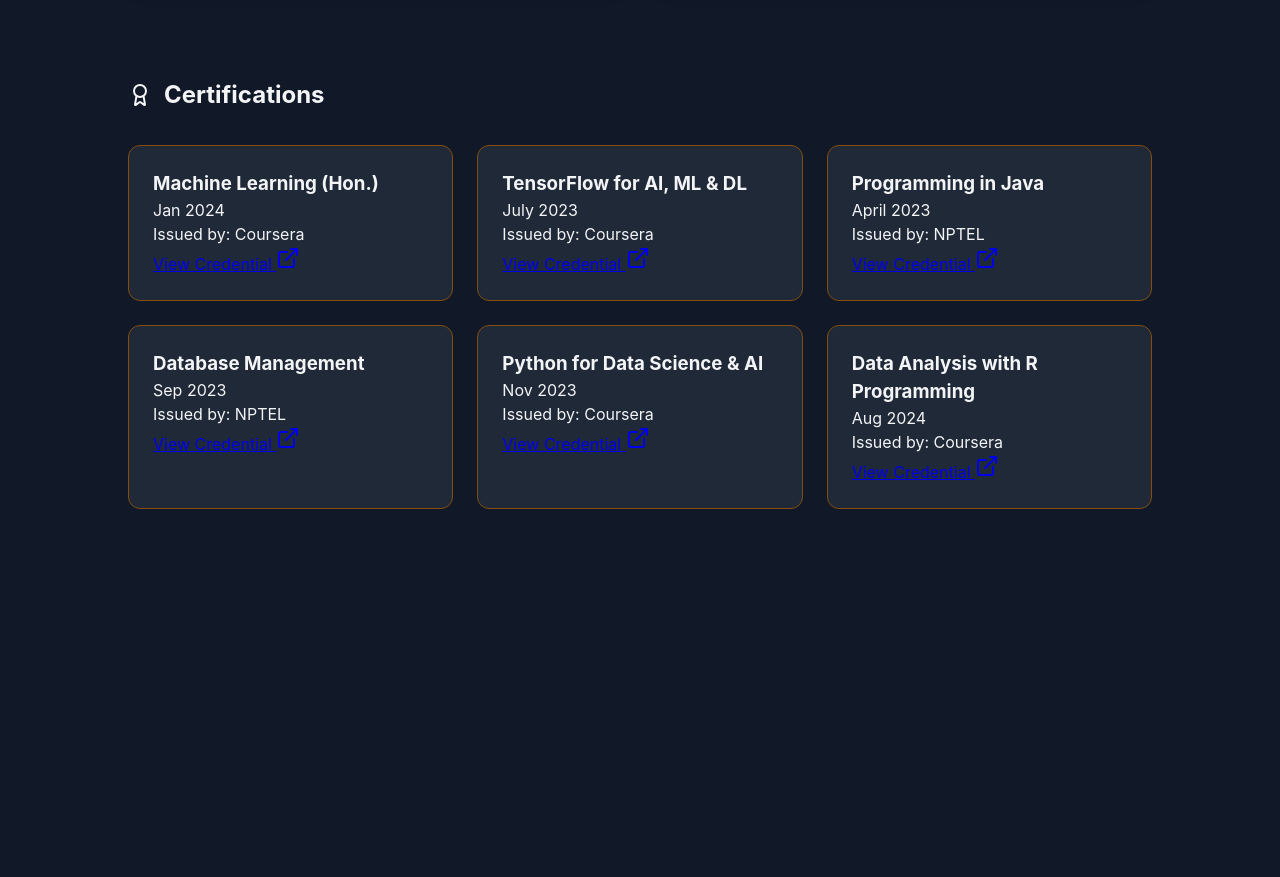
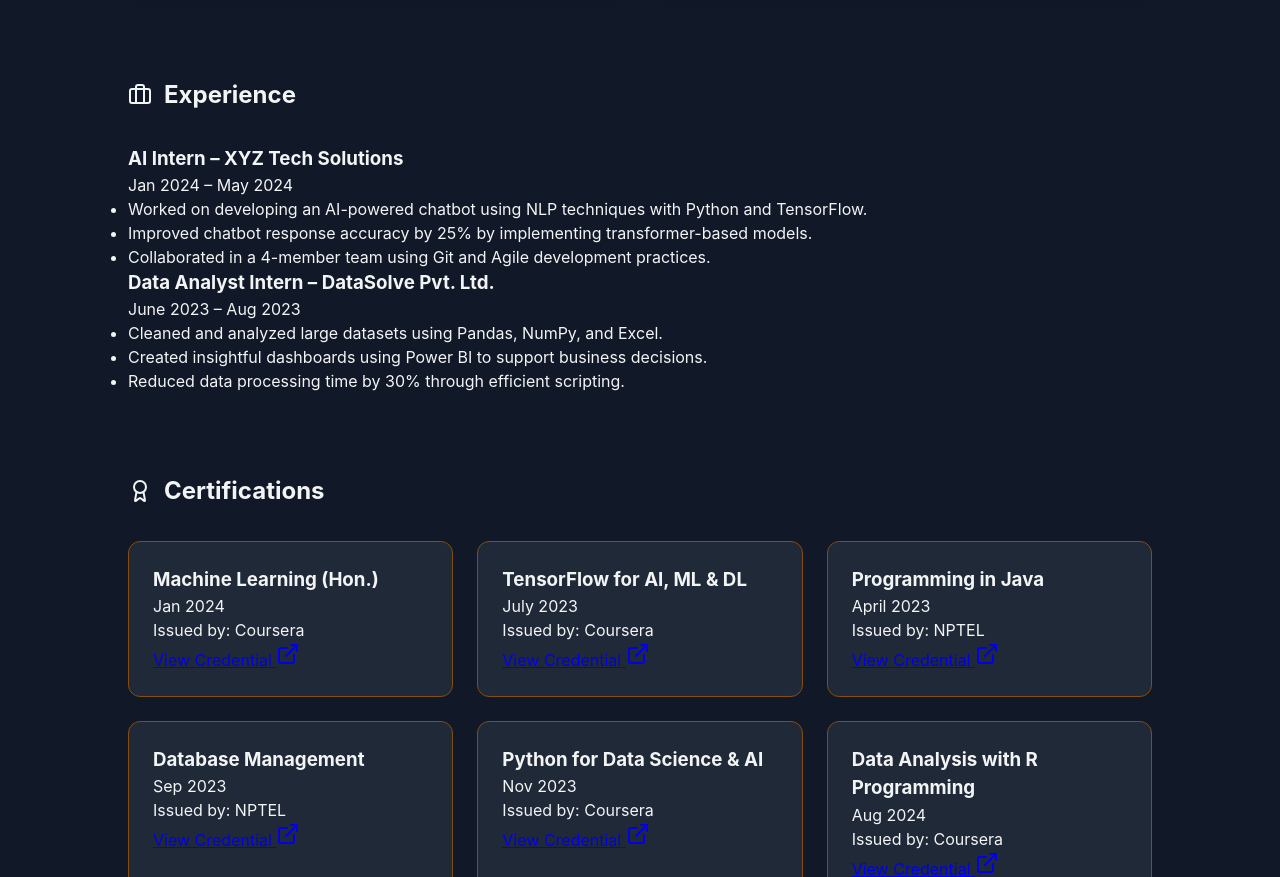
Before and after one commit to ShrirajVallamdeshi/Portfolio, a plain HTML site: page index.html in a window 1280 px wide. Shown: the part 3038-3915 px from the top of the page. Before the commit the page ends 3675 px from the top, so only its background shows below. Drawn offline with nearby package versions, Linux system fonts and the light colour scheme.

Commit message:
index.html

```diff
--- a/index.html
+++ b/index.html
@@ -6,13 +6,13 @@
     <title>Shriraj Vallamdeshi - Portfolio</title>
     <link href="https://cdnjs.cloudflare.com/ajax/libs/lucide/0.263.1/lucide.min.css" rel="stylesheet">
     <link href="styles.css" rel="stylesheet">
+
     <!-- Google tag (gtag.js) -->
     <script async src="https://www.googletagmanager.com/gtag/js?id=G-27JBDBHF3M"></script>
     <script>
         window.dataLayer = window.dataLayer || [];
         function gtag(){dataLayer.push(arguments);}
         gtag('js', new Date());
-
         gtag('config', 'G-27JBDBHF3M');
     </script>
 </head>
@@ -35,27 +35,20 @@
 
                 <!-- Contact Links -->
                 <div class="contact-links">
-                    <!-- Email Link -->
                     <a href="mailto:shrirajvallamdeshi@gmail.com" class="contact-btn cyan-border">
                         <i data-lucide="mail"></i>
                         <span>Email</span>
                     </a>
-
-                    <!-- LinkedIn Link (replace with your LinkedIn profile URL) -->
                     <a href="https://www.linkedin.com/in/shriraj-vallamdeshi-b4743323b/" target="_blank" class="contact-btn blue-border">
                         <i data-lucide="linkedin"></i>
                         <span>LinkedIn</span>
                     </a>
-
-                    <!-- GitHub Link (replace with your GitHub profile URL) -->
                     <a href="https://github.com/ShrirajVallamdeshi" target="_blank" class="contact-btn purple-border">
                         <i data-lucide="github"></i>
                         <span>GitHub</span>
                     </a>
-
-                    <!-- Resume Link (replace with your resume URL or file path) -->
                     <a href="https://drive.google.com/file/d/1q6zkkEyWhACB2QKPpQxT4fzIIvM50AbG/view?usp=sharing" target="_blank" class="contact-btn blue-border">
-                        <i data-lucide="file-text"></i> <!-- Changed to "file-text" for Resume icon -->
+                        <i data-lucide="file-text"></i>
                         <span>Resume</span>
                     </a>
                 </div>
@@ -87,20 +80,13 @@
                         <h2>Technical Skills</h2>
                     </div>
                     <div class="skills-container">
-                        <!-- Programming Languages -->
                         <div class="skill-category">
                             <h3>Programming Languages</h3>
-                            <div class="skills-grid" id="programming-skills">
-                                <!-- Skills will be populated via JavaScript -->
+                            <div class="skills-grid" id="programming-skills"></div>
                         </div>
-                        </div>
-
-                        <!-- Tools & Frameworks -->
                         <div class="skill-category">
                             <h3>Tools & Frameworks</h3>
-                            <div class="skills-grid" id="tools-frameworks">
-                                <!-- Tools will be populated via JavaScript -->
-                            </div>
+                            <div class="skills-grid" id="tools-frameworks"></div>
                         </div>
                     </div>
                 </section>
@@ -111,9 +97,7 @@
                         <i data-lucide="award"></i>
                         <h2>Achievements</h2>
                     </div>
-                    <div class="achievements-container" id="achievements-container">
-                        <!-- Content will be populated by JavaScript -->
-                    </div>
+                    <div class="achievements-container" id="achievements-container"></div>
                 </section>
 
                 <!-- Education Section -->
@@ -133,12 +117,39 @@
                             <p class="education-period">Grade 12 | 2019-2021</p>
                             <p class="education-grade">Percentage: 78.80%</p>
                         </div>
-
                     </div>
                 </section>
+
+                <!-- Experience Section -->
+                <section id="experience">
+                    <div class="section-header">
+                        <i data-lucide="briefcase"></i>
+                        <h2>Experience</h2>
+                    </div>
+                    <div class="experience-container">
+                        <div class="experience-card">
+                            <h3>AI Intern – XYZ Tech Solutions</h3>
+                            <p class="experience-period">Jan 2024 – May 2024</p>
+                            <ul class="experience-details">
+                                <li>Worked on developing an AI-powered chatbot using NLP techniques with Python and TensorFlow.</li>
+                                <li>Improved chatbot response accuracy by 25% by implementing transformer-based models.</li>
+                                <li>Collaborated in a 4-member team using Git and Agile development practices.</li>
+                            </ul>
+                        </div>
+                        <div class="experience-card">
+                            <h3>Data Analyst Intern – DataSolve Pvt. Ltd.</h3>
+                            <p class="experience-period">June 2023 – Aug 2023</p>
+                            <ul class="experience-details">
+                                <li>Cleaned and analyzed large datasets using Pandas, NumPy, and Excel.</li>
+                                <li>Created insightful dashboards using Power BI to support business decisions.</li>
+                                <li>Reduced data processing time by 30% through efficient scripting.</li>
+                            </ul>
+                        </div>
+                    </div>
+                </section>
+
                 <!-- Certifications Section -->
                 <section id="certifications">
-
                     <div class="section-header">
                         <i data-lucide="award"></i>
                         <h2>Certifications</h2>
@@ -147,6 +158,9 @@
                         <!-- Certifications will be populated via JavaScript -->
                     </div>
                 </section>
+            </main>
+        </div>
+    </div>
 
     <script src="https://unpkg.com/lucide@latest"></script>
     <script src="script.js"></script>
```
Lines whose indentation alone changed are shown as unchanged.
